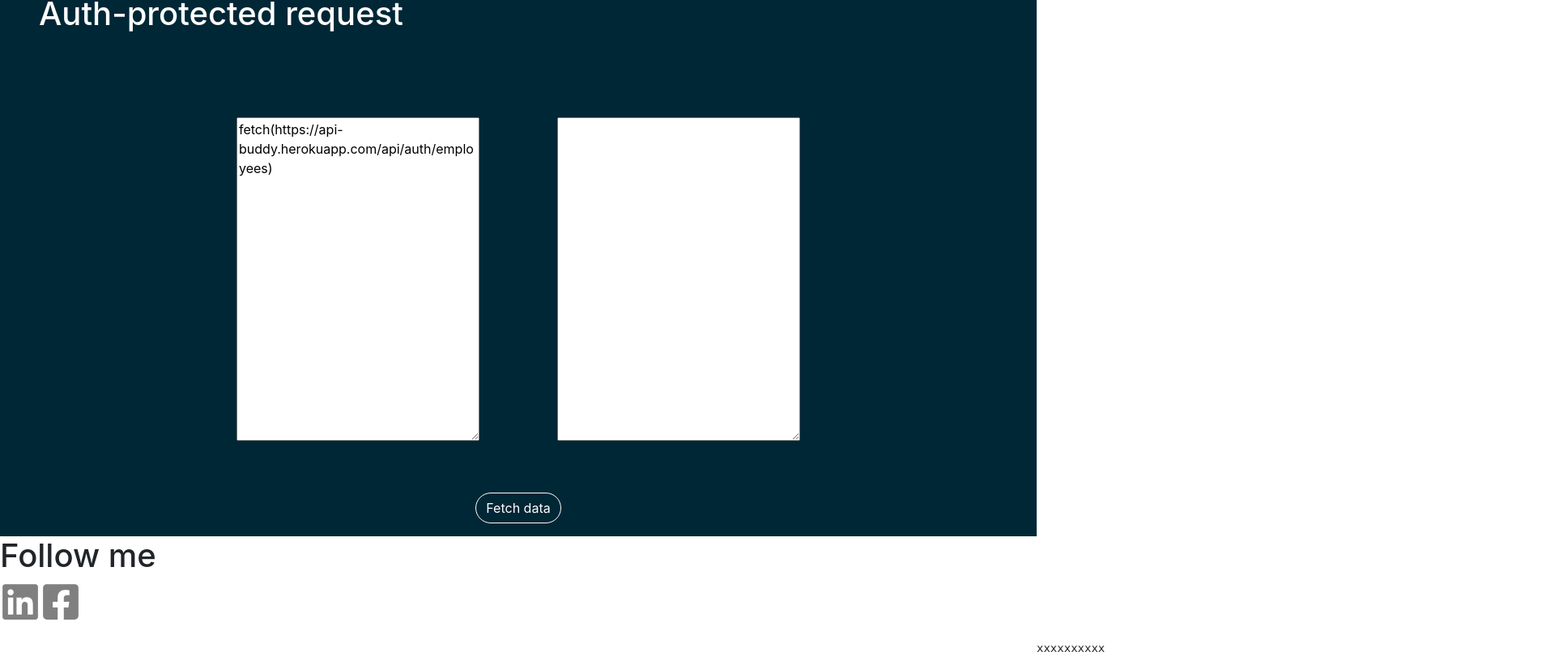
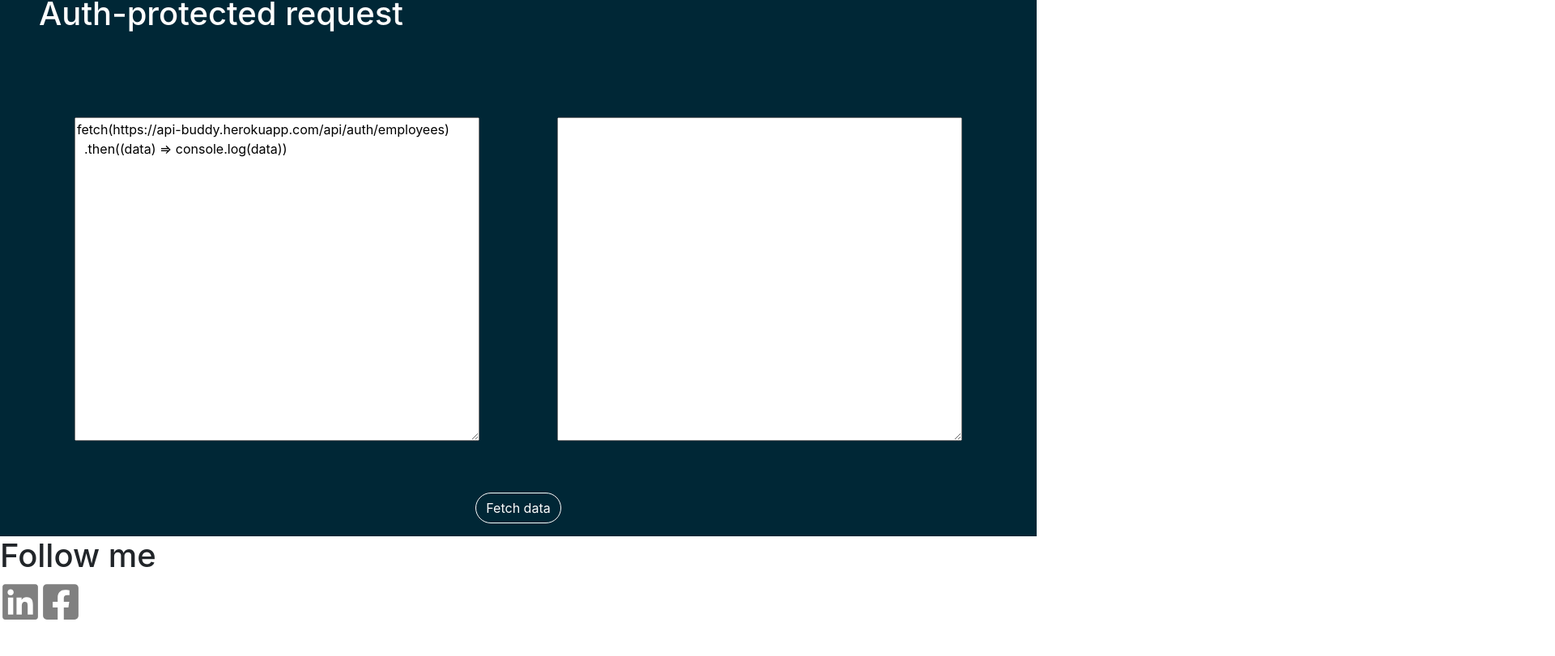
Before and after one commit to SidnevIgor/api-buddy-react, a React (Create React App) app: page / in a window 1280 px wide. Shown: the part 1549-2360 px from the top of the page at 81% size, 1920 px wide, since content can reach past the window. After the commit the page ends 2322 px from the top, so only its background shows below. Built offline with nearby package versions, Linux system fonts and the light colour scheme.

Commit message:
Deleting un code

```diff
--- a/public/index.html
+++ b/public/index.html
@@ -11,9 +11,6 @@
     />
     <link rel="apple-touch-icon" href="%PUBLIC_URL%/logo192.png" />
     <link rel="manifest" href="%PUBLIC_URL%/manifest.json" />
-
-    <!--<link rel="stylesheet" href="../src/fonts/codemirror/lib/codemirror.css">
-    <script src="../src/fonts/codemirror/lib/codemirror.js"></script> -->
     <title>React App</title>
   </head>
   <body>
--- a/src/components/app.jsx
+++ b/src/components/app.jsx
@@ -4,7 +4,6 @@ import Header from './header.jsx';
 //import Counters from './counters.jsx';
 import Fetching from './fetching';
 import Footer from './footer';
-import Code from './codeMirror';
 
 class App extends Component {
   state = {
@@ -57,7 +56,7 @@ class App extends Component {
             counters={this.state.counters}
             />
         */}
-          <Fetching
+            <Fetching
             route='customers'
             heading='Simple request'
             backgroundClr='#E9EEF2'
@@ -71,7 +70,7 @@ class App extends Component {
               headingClr='#FEFEFE'
               />
             <Footer />
-            <Code />
+
       </React.Fragment>
     );
   }
--- a/src/components/codeMirror.jsx
+++ b/src/components/codeMirror.jsx
@@ -5,6 +5,7 @@ import React, { Component }  from 'react';
 export default class Code extends Component {
   render() {
     return (
+      <div style={{height: "400px", width: "300px" }}>
         <CodeMirror
           value='fetch(https://hello.com)
           .then(data => console.log(data))'
@@ -16,6 +17,7 @@ export default class Code extends Component {
           onChange={(editor, data, value) => {
           }}
         />
+      </div>
     );
   }
 }
--- a/src/components/fetching.jsx
+++ b/src/components/fetching.jsx
@@ -1,5 +1,4 @@
 import React, {Component} from 'react';
-import {Controlled as CodeMirror} from 'react-codemirror2';
 
 import fetchData from '../services/fetchData';
 import './index.css';
@@ -7,7 +6,7 @@ import './index.css';
 export default class Fetching extends Component {
   state = {
     items: [],
-    query: `fetch(https://api-buddy.herokuapp.com/api/${this.props.route})`,
+    query: `fetch(https://api-buddy.herokuapp.com/api/${this.props.route})\n  .then((data) => console.log(data))`,
     mainColor: this.props.backgroundClr,
     secondaryColor: this.props.headingClr
   };
@@ -17,13 +16,15 @@ export default class Fetching extends Component {
         <h1 style={{color: this.props.headingClr}} className="p-5">{this.props.heading}</h1>
         <div className="d-flex justify-content-center">
 
-          <textarea type='text' style={{height: "400px", width: "300px" }}
+          <textarea type='text' style={{height: "400px", width: "500px" }}
+            data-gramm_editor="false"
             className="m-5"
             value={this.state.query}
             onChange={(event) => this.handleChange(event)}
           ></textarea>
 
-          <textarea type='text' style={{height: "400px", width: "300px"}}
+          <textarea type='text' style={{height: "400px", width: "500px"}}
+            data-gramm_editor="false"
             className="m-5"
             value={this.state.items}
             onChange={() => {}}
--- a/src/components/index.css
+++ b/src/components/index.css
@@ -2,5 +2,3 @@
   font-family: 'Inter';
   src: local('Inter'), url('./fonts/Inter/static/Inter-SemiBold-slnt=0.ttf') format('ttf');
 }
-@import './fonts/codemirror/lib/codemirror.css';
-@import './fonts/codemirror/theme/material.css';
```
Lines whose indentation alone changed are shown as unchanged.
